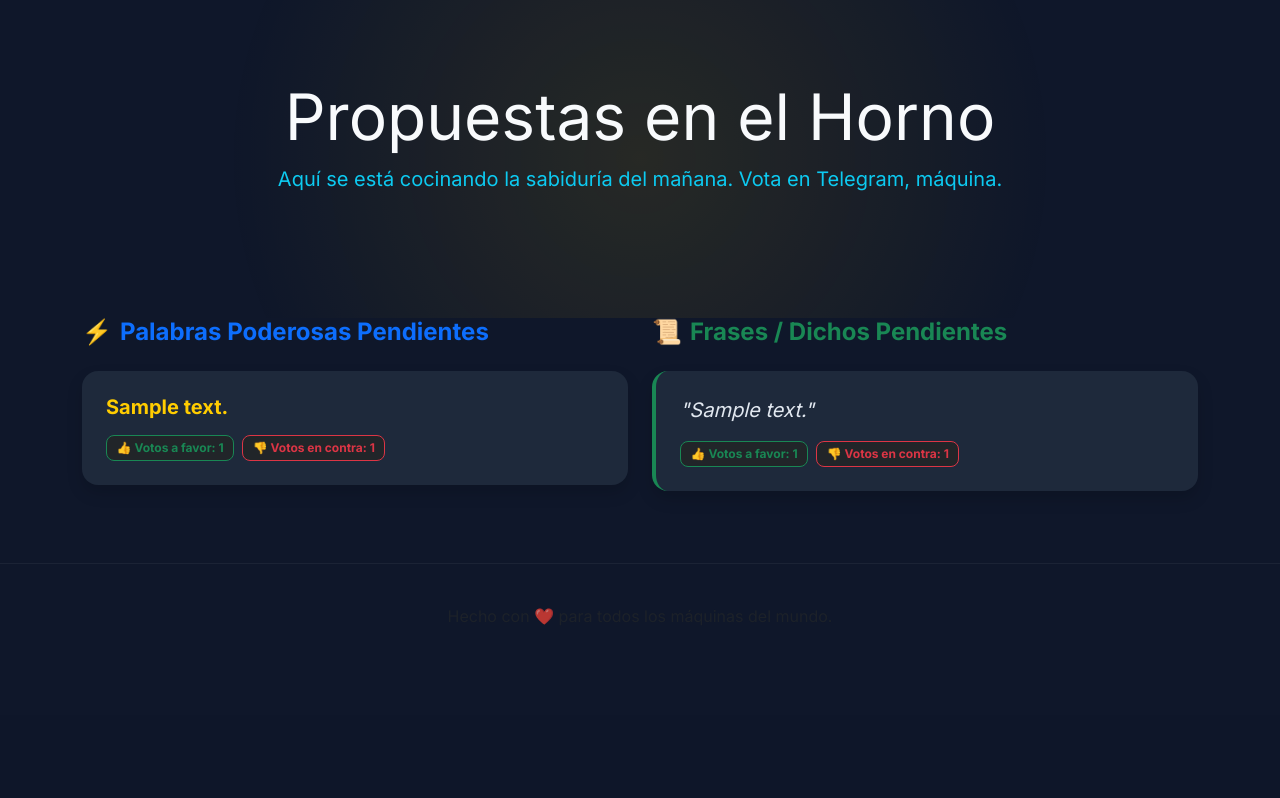
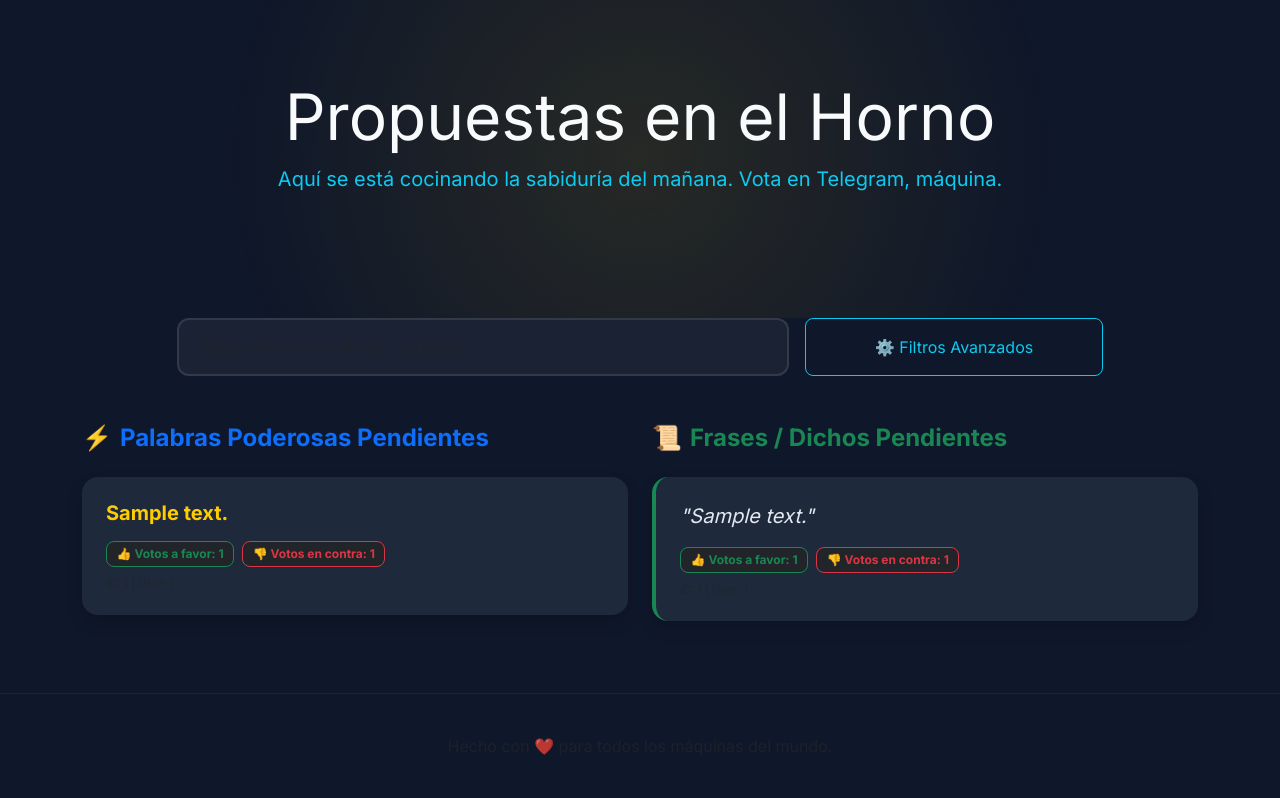
Before and after one commit to jenarvaezg/cunhaobot, a Python web app: template src/templates/proposals.html in a window 1280 px wide. Shown: the part 85-883 px from the top of the page. Before the commit the page ends 710 px from the top, so only its background shows below. Run offline with Jinja, Linux system fonts and the light colour scheme; the template is opened without the code that fills it: most values are stand-ins (such as "Sample title", 1, 10 or a date in 2020).

Commit message:
Implement advanced filtering system for phrases and proposals
- Update Phrase and Proposal models to support dynamic field filtering
- Add support for detecting empty/null values with __EMPTY__ marker
- Add 'Filtros Avanzados' UI panel to index and proposals pages
- Add HTMX-powered real-time filtering for both views

```diff
--- /dev/null
+++ b/src/templates/partials/proposals_list.html
@@ -0,0 +1,49 @@
+<div class="row">
+    <div class="col-md-6">
+        <h2 class="h4 mb-4 text-primary fw-bold d-flex align-items-center">
+            <span class="me-2">⚡</span> Palabras Poderosas Pendientes
+        </h2>
+        {% if pending_short %}
+            {% for proposal in pending_short %}
+            <div class="card mb-4 phrase-card shadow border-0 animate__animated animate__fadeInUp" style="animation-delay: {{ loop.index0 * 0.1 }}s">
+                <div class="card-body p-4">
+                    <h5 class="card-title fw-bold mb-3" style="color: var(--primary-color);">{{ proposal.text }}</h5>
+                    <div class="d-flex flex-wrap gap-2">
+                        <span class="badge bg-dark border border-success text-success badge-usage">👍 Votos a favor: {{ proposal.liked_by|length }}</span>
+                        <span class="badge bg-dark border border-danger text-danger badge-usage">👎 Votos en contra: {{ proposal.disliked_by|length }}</span>
+                    </div>
+                    <div class="mt-2 text-muted" style="font-size: 0.7rem;">
+                        ID: {{ proposal.id }} | User: {{ proposal.user_id }}
+                    </div>
+                </div>
+            </div>
+            {% endfor %}
+        {% else %}
+            <p class="text-muted italic">No hay palabras poderosas que coincidan con los filtros.</p>
+        {% endif %}
+    </div>
+
+    <div class="col-md-6">
+        <h2 class="h4 mb-4 text-success fw-bold d-flex align-items-center">
+            <span class="me-2">📜</span> Frases / Dichos Pendientes
+        </h2>
+        {% if pending_long %}
+            {% for proposal in pending_long %}
+            <div class="card mb-4 phrase-card shadow border-0 border-start border-4 border-success animate__animated animate__fadeInUp" style="animation-delay: {{ loop.index0 * 0.1 }}s">
+                <div class="card-body p-4">
+                    <p class="card-text fs-5 mb-3 italic" style="font-style: italic; color: #e2e8f0;">"{{ proposal.text }}"</p>
+                    <div class="d-flex flex-wrap gap-2">
+                        <span class="badge bg-dark border border-success text-success badge-usage">👍 Votos a favor: {{ proposal.liked_by|length }}</span>
+                        <span class="badge bg-dark border border-danger text-danger badge-usage">👎 Votos en contra: {{ proposal.disliked_by|length }}</span>
+                    </div>
+                    <div class="mt-2 text-muted" style="font-size: 0.7rem;">
+                        ID: {{ proposal.id }} | User: {{ proposal.user_id }}
+                    </div>
+                </div>
+            </div>
+            {% endfor %}
+        {% else %}
+            <p class="text-muted italic">No hay frases pendientes que coincidan con los filtros.</p>
+        {% endif %}
+    </div>
+</div>
--- a/src/templates/proposals.html
+++ b/src/templates/proposals.html
@@ -10,47 +10,49 @@
     </div>
 </div>
 
-<div class="row animate__animated animate__fadeIn animate__delay-2s">
-    <div class="col-md-6">
-        <h2 class="h4 mb-4 text-primary fw-bold d-flex align-items-center">
-            <span class="me-2">⚡</span> Palabras Poderosas Pendientes
-        </h2>
-        {% if pending_short %}
-            {% for proposal in pending_short %}
-            <div class="card mb-4 phrase-card shadow border-0 animate__animated animate__fadeInUp" style="animation-delay: {{ loop.index0 * 0.1 }}s">
-                <div class="card-body p-4">
-                    <h5 class="card-title fw-bold mb-3" style="color: var(--primary-color);">{{ proposal.text }}</h5>
-                    <div class="d-flex flex-wrap gap-2">
-                        <span class="badge bg-dark border border-success text-success badge-usage">👍 Votos a favor: {{ proposal.liked_by|length }}</span>
-                        <span class="badge bg-dark border border-danger text-danger badge-usage">👎 Votos en contra: {{ proposal.disliked_by|length }}</span>
+<div class="row mb-5 animate__animated animate__fadeInUp animate__delay-1s">
+    <div class="col-md-10 offset-md-1">
+        <form hx-get="/proposals/search"
+              hx-trigger="keyup changed delay:400ms from:input, change from:select"
+              hx-target="#proposals-container"
+              hx-indicator="#search-indicator"
+              class="position-relative">
+
+            <div class="row g-3">
+                <div class="col-md-8">
+                    <input type="text" name="search" class="form-control search-input"
+                           placeholder="Busca en el texto de las propuestas...">
+                </div>
+                <div class="col-md-4">
+                    <button class="btn btn-outline-info w-100 h-100 rounded-3" type="button" data-bs-toggle="collapse" data-bs-target="#advancedFilters">
+                        ⚙️ Filtros Avanzados
+                    </button>
+                </div>
+            </div>
+
+            <div class="collapse mt-3" id="advancedFilters">
+                <div class="card card-body bg-dark border-secondary p-4 rounded-4">
+                    <div class="row g-3">
+                        <div class="col-md-6">
+                            <label class="form-label text-info small fw-bold">User ID</label>
+                            <input type="text" name="user_id" class="form-control bg-dark text-white border-secondary" placeholder="ID del proponente...">
+                        </div>
+                        <div class="col-md-6">
+                            <label class="form-label text-info small fw-bold">ID Propuesta</label>
+                            <input type="text" name="id" class="form-control bg-dark text-white border-secondary" placeholder="ID técnico...">
+                        </div>
                     </div>
                 </div>
             </div>
-            {% endfor %}
-        {% else %}
-            <p class="text-muted italic">No hay palabras poderosas pendientes. ¡Propón algo, no seas soso!</p>
-        {% endif %}
-    </div>
 
-    <div class="col-md-6">
-        <h2 class="h4 mb-4 text-success fw-bold d-flex align-items-center">
-            <span class="me-2">📜</span> Frases / Dichos Pendientes
-        </h2>
-        {% if pending_long %}
-            {% for proposal in pending_long %}
-            <div class="card mb-4 phrase-card shadow border-0 border-start border-4 border-success animate__animated animate__fadeInUp" style="animation-delay: {{ loop.index0 * 0.1 }}s">
-                <div class="card-body p-4">
-                    <p class="card-text fs-5 mb-3 italic" style="font-style: italic; color: #e2e8f0;">"{{ proposal.text }}"</p>
-                    <div class="d-flex flex-wrap gap-2">
-                        <span class="badge bg-dark border border-success text-success badge-usage">👍 Votos a favor: {{ proposal.liked_by|length }}</span>
-                        <span class="badge bg-dark border border-danger text-danger badge-usage">👎 Votos en contra: {{ proposal.disliked_by|length }}</span>
-                    </div>
-                </div>
+            <div id="search-indicator" class="htmx-indicator position-absolute end-0 top-0 translate-middle-y mt-4 me-5" style="z-index: 10;">
+                <div class="spinner-border spinner-border-sm text-primary" role="status"></div>
             </div>
-            {% endfor %}
-        {% else %}
-            <p class="text-muted italic">No hay frases pendientes. El archivo está completo... por ahora.</p>
-        {% endif %}
+        </form>
     </div>
 </div>
+
+<div id="proposals-container" class="animate__animated animate__fadeIn animate__delay-2s">
+    {% include "partials/proposals_list.html" %}
+</div>
 {% endblock %}
```
Also changed, not shown: src/main.py (+53 -6 lines), src/models/phrase.py (+20 -9 lines), src/models/proposal.py (+20 -0 lines), src/templates/index.html (+47 -10 lines).
